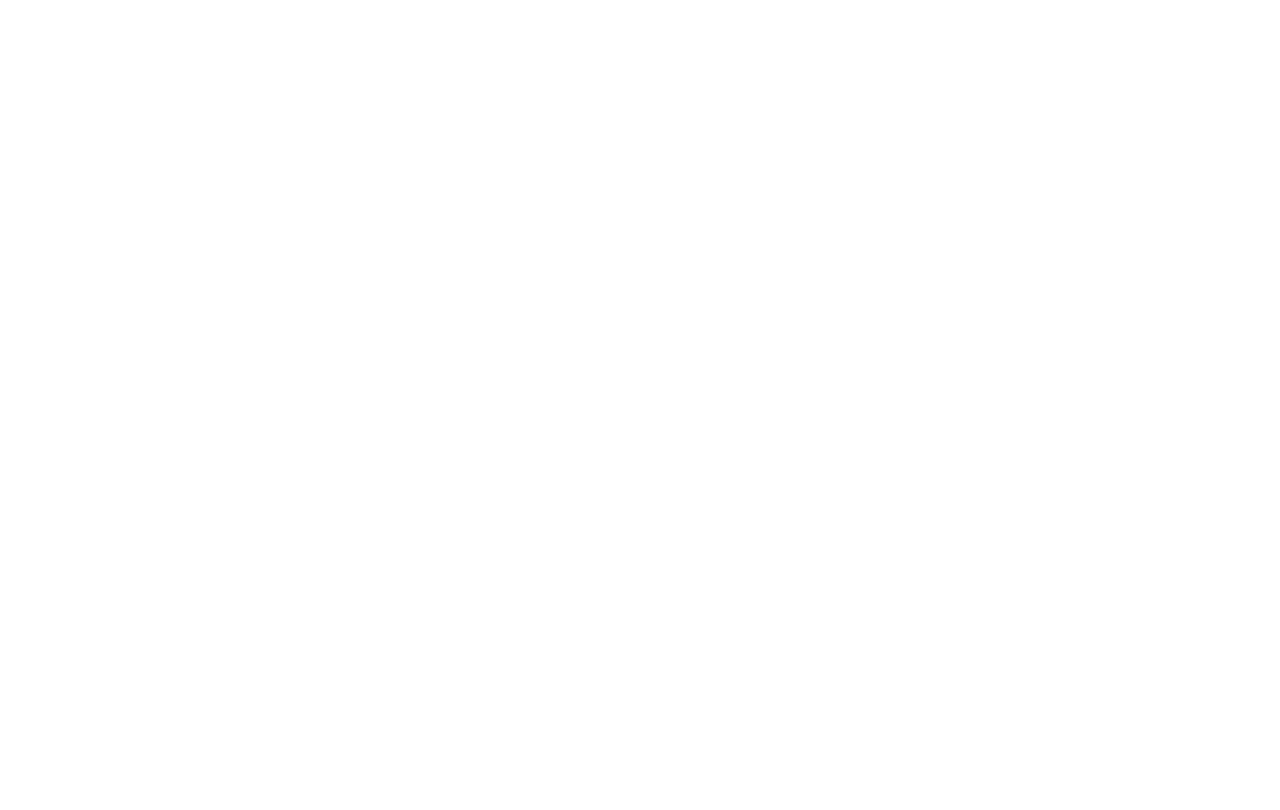
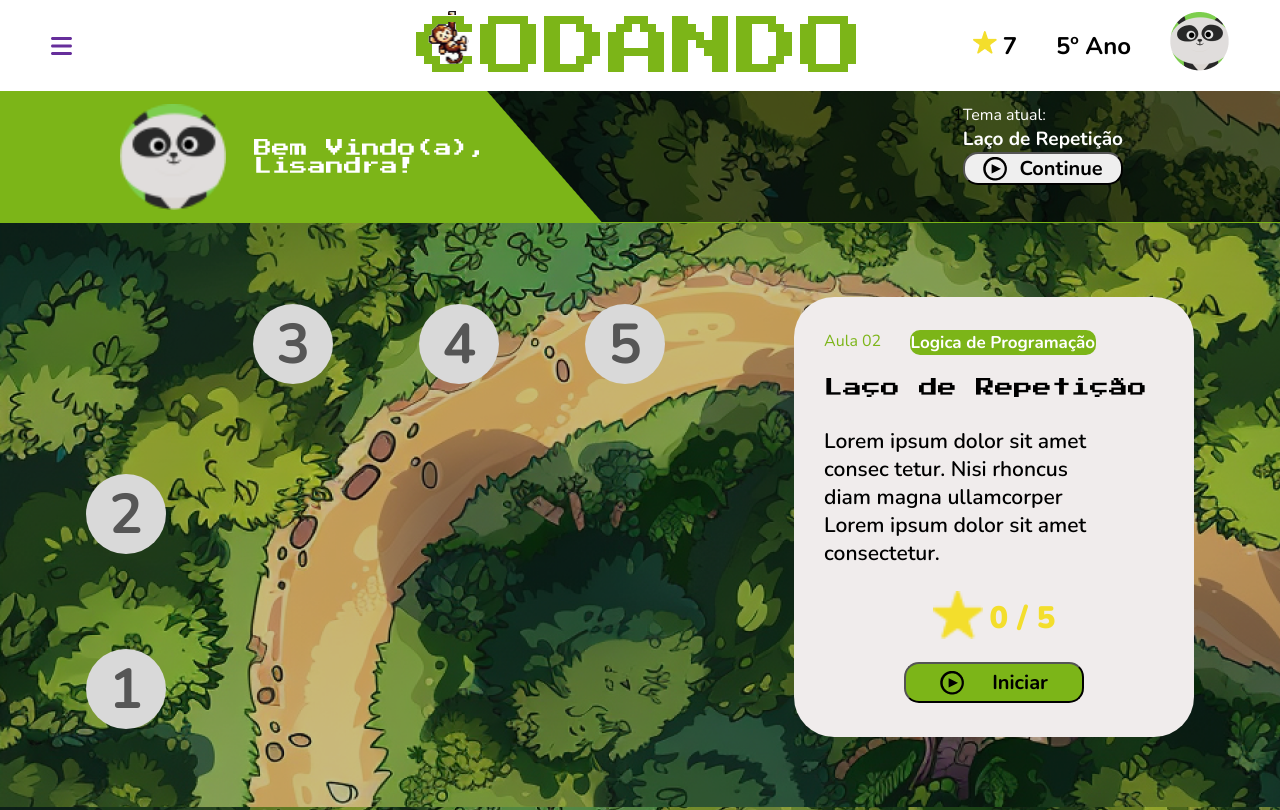
Before and after one commit to Projeto-Codando/institucional, a React (Create React App) app: page /rotaNiveis in a window 1280 px wide. Before the commit this address had no page. Built offline with nearby package versions, Linux system fonts and the light colour scheme; a web font is replaced by a local one.

Commit message:
feat: Telas adicionadas lobby e jogo

```diff
--- a/src/App.js
+++ b/src/App.js
@@ -4,6 +4,8 @@
 import SiteInstitucional from './screens/siteInstitucional/siteInstitucional';
 import Cadastro from './screens/cadastro/cadastro';
 import Login from './screens/login/login'
+import RotaNiveis from './screens/rotaNiveis/rotaNiveis'
+import Jogo from './screens/jogo/jogo'
 import { BrowserRouter, Routes, Route } from 'react-router-dom';
 
 
@@ -15,6 +17,8 @@
         <Route path='/' element={<SiteInstitucional />} />
         <Route path='/cadastro' element={ <Cadastro/> }/>
         <Route path='/login' element={ <Login/>}/>
+        <Route path='/rotaNiveis' element={ <RotaNiveis/>}/>
+        <Route path='/jogo' element={ <Jogo/>}/>
       </Routes>
     </BrowserRouter>
   )
--- a/src/componentes/barra-lateral/barra-lateral.css
+++ b/src/componentes/barra-lateral/barra-lateral.css
@@ -10,6 +10,7 @@
   overflow-x: hidden;
   display: flex;
   align-items: left;
+  z-index: 3;
   transition: all 1s ease; /* Transição da largura com duração de 0.3 segundos e função de temporização ease-in-out */
 }
 
--- a/src/routes.js
+++ b/src/routes.js
@@ -2,6 +2,8 @@
 import Institucional from "./screens/siteInstitucional/siteInstitucional"
 import Cadastro from "./screens/cadastro/cadastro"
 import Login from "./screens/login/login"
+import RotaNiveis from "./screens/rotaNiveis/rotaNiveis";
+import Jogo from "./screens/jogo/jogo"
 import { BrowserRouter, Routes, Route, Link } from "react-router-dom";
 function Rotas() {
     return (
@@ -11,6 +13,9 @@
                     <Route path="/" element={<Institucional />}/>
                     <Route path="/cadastro" element={<Cadastro />}/>
                     <Route path="/login" element={<Login /> }/>
+                    <Route path='/rotaNiveis' element={ <RotaNiveis/>}/>
+                    <Route path='/jogo' element={ <Jogo/>}/>
+
                 </Routes>
             </BrowserRouter>
         </>
--- /dev/null
+++ b/src/screens/jogo/jogo.css
@@ -0,0 +1,6 @@
+.sectionJogo{
+    height: 100vh;
+    background: url(../../imgs/back-banner-bananas.png);
+    display: flex;
+    flex-direction: column;
+}
--- /dev/null
+++ b/src/screens/jogo/jogo.jsx
@@ -0,0 +1,29 @@
+import './jogo.css'
+import React, { useState } from 'react';
+import Header from "../../componentes/headerLoginCadastro/headerLogin";
+import Logo from "../../imgs/logo-roxo.png"
+function Jogo() {
+
+    return (
+        <div className='jogo'>
+            <Header
+                logo={Logo}
+                statusEstrela="true"
+                statusSerie="true"
+                statusAvatar="true"
+            />
+            <div className='sectionJogo'>
+                <div className='niveisJogo'>
+
+                </div>
+                <div className='containerJogo'>
+
+                </div>
+            </div>
+        </div>
+    )
+
+
+}
+
+export default Jogo;
--- a/src/screens/login/login.jsx
+++ b/src/screens/login/login.jsx
@@ -4,8 +4,10 @@
 import { toast } from 'react-toastify';
 import api from '../../api';
 import FormularioLogin from "../../componentes/formularios/formularioLogin";
-import Header from "../../componentes/header/header";
+import Header from "../../componentes/headerLoginCadastro/headerLogin";
 import './login.css'
+import Logo from "../../imgs/Logo.svg"
+
 
 function Login() {
     let navigate = useNavigate()
@@ -32,10 +34,14 @@
 
     return (
         <div>
-            <Header />
+            <Header
+               statusBotao2="true"
+               logo={Logo}
+               justifyContent="center"
+            />
             <section className='sectionBackgroundLogin' >
                 <div className='buttom-voltar'>
-                    <button> &lt; Voltar </button>
+                    <button onClick={() => navigate("/")}> &lt; Voltar </button>
                 </div>
                 <div className='container-background' >
                 <FormularioLogin setApelido={setApelido} setSenha={setSenha} onClick={handleSave} />
--- /dev/null
+++ b/src/screens/rotaNiveis/rotaNiveis.css
@@ -0,0 +1,226 @@
+@import url('https://fonts.googleapis.com/css2?family=Press+Start+2P&display=swap');
+
+.press-start-2p-regular {
+    font-family: "Press Start 2P", system-ui;
+    font-weight: 400;
+    font-style: normal;
+}
+
+.containerBemVindo {
+    height: 132px;
+    width: 100%;
+    background-color: #7CB518;
+
+    display: flex;
+    align-items: center;
+}
+
+.cardsBemVindo {
+    display: flex;
+    position: relative;
+    justify-content: space-between;
+    width: 1003px;
+    padding: 0px 0px 0px 120px;
+}
+
+.bemVindo {
+    display: flex;
+    justify-content: space-between;
+    width: 368px;
+    align-items: center;
+}
+
+.bemVindo span {
+    font-family: "Press Start 2P";
+    color: white;
+    font-size: 18px;
+}
+
+.bemVindo img {
+    width: 106px;
+    height: 106px;
+
+}
+
+.cardTema {
+    display: flex;
+    height: max-content;
+}
+
+.tema {
+    position: relative;
+    z-index: 1;
+    display: flex;
+    flex-direction: column;
+    justify-content: space-evenly;
+}
+
+.span1 {
+    color: white;
+    font: 15px;
+}
+
+.span2 {
+    color: white;
+    font-size: 19px;
+    font-weight: bold;
+}
+
+.background-bemVindo {
+    position: absolute;
+    right: 0;
+}
+
+.botaoBemVindo{
+    display: flex;
+    justify-content: space-evenly;
+    align-items: center;
+}
+
+.botaoBemVindo button{
+    width: 180px;
+    height: 41px;
+    background-color: white;
+    display: flex;
+    justify-content: space-evenly;
+    align-items: center;
+}
+
+.containerRota {
+    background-image: url(../../imgs/Background-rota.png);
+    width: 100%;
+    height: 587px;
+    display: flex;
+    align-items: center;
+    justify-content: space-evenly;
+}
+
+.rota {
+    height: 425px;
+    width: 622px;
+    display: flex;
+    flex-direction: column-reverse;
+    justify-content: space-between;
+}
+
+.cardNiveis2 {
+    display: flex;
+    justify-content: space-around;
+    width: 80%;
+}
+
+.cardNiveis1 {
+    display: flex;
+    flex-direction: column-reverse;
+    height: 60%;
+    justify-content: space-between;
+
+}
+
+.nivel {
+    background: #D9D9D9;
+    width: 80px;
+    height: 80px;
+    border-radius: 100%;
+    display: flex;
+    align-items: center;
+    justify-content: center
+}
+.nivel span{
+    font-size: 56px;
+    color: #565656;
+    font-weight: bold;
+}
+.containerNivel {
+    width: 100%;
+    display: flex;
+    justify-content: end;
+}
+
+.containerAula {
+    height: 440px;
+    width: 400px;
+    background-color: #F0ECEC;
+    border-radius: 40px;
+    display: flex;
+    justify-content: center;
+    align-items: center;
+}
+
+.materia {
+    width: 80%;
+    height: max-content;
+    display: flex;
+    justify-content: space-between;
+}
+
+.cardAula {
+    height: 85%;
+    width: 85%;
+    display: flex;
+    flex-direction: column;
+    justify-content: space-between;
+}
+
+.aula {
+    color: #7CB518;
+}
+
+.tituloMateria {
+    width: max-content;
+    background-color: #7CB518;
+    color: white;
+    border-radius: 10px;
+    display: flex;
+    align-items: center;
+    justify-content: center;
+    font-weight: bold;
+    font-size: 17px;
+    padding: 1px;
+}
+
+.titulo span {
+    font-family: "Press Start 2P", system-ui;
+    font-size: 19px;
+}
+
+.subtituloAula {
+    width: 86%;
+}
+
+.subtituloAula span{
+    font-size: 21px;
+    font-weight: 600;
+}
+
+.estrelaAula {
+    display: flex;
+    justify-content: center;
+    align-items: end;
+    gap: 7px;
+}
+
+.estrelaAula img{
+    width: 50px;
+}
+
+.estrelaAula span{
+    font-size: 31px;
+    text-align: center;
+    font-weight: 900;
+    color: #F3DE2C;
+}
+
+.botaoAula {
+    display: flex;
+    justify-content: center;
+}
+
+.botaoAula button {
+    width: 180px;
+    height: 41px;
+    background-color: #7CB518;
+    display: flex;
+    justify-content: space-evenly;
+    align-items: center;
+}
--- /dev/null
+++ b/src/screens/rotaNiveis/rotaNiveis.jsx
@@ -0,0 +1,79 @@
+import './rotaNiveis.css'
+import React, { useState } from 'react';
+import Header from "../../componentes/headerLoginCadastro/headerLogin";
+import Logo from "../../imgs/verde-logo.svg"
+import Avatar from "../../imgs/img-avatar.png"
+import MetadeFloresta from "../../imgs/background-floresta-cortado.png"
+import Estrela from '../../imgs/estrela.png'
+import Start from '../../imgs/start.png'
+
+
+function RotasNiveis() {
+
+    return (
+        <div className='rotaNiveis'>
+            <Header
+                logo={Logo}
+                statusEstrela="true"
+                statusSerie="true"
+                statusAvatar="true"
+            />
+            <div className='sectionRotas'>
+                <div className='containerBemVindo'>
+                    <img className='background-bemVindo' src={MetadeFloresta} alt="Background Floresta" />
+                    <div className='cardsBemVindo'>
+                        <div className='bemVindo'>
+                            <img src={Avatar} alt="Imagem avatar" />
+                            <span>Bem Vindo(a), <br />Lisandra!</span>
+                        </div>
+                        <div className='cardTema'>1
+
+                            <div className='tema'>
+                                <span className='span1'>Tema atual:</span>
+                                <span className='span2'>Laço de Repetição</span>
+                                <button className='botaoBemVindo'> <img src={Start} alt="" />Continue</button>
+                            </div>
+                        </div>
+                    </div>
+                </div>
+                <div className='containerRota'>
+                    <div className='rota'>
+                        <div className='cardNiveis1'>
+                            <div className='nivel'> <span>1</span> </div>
+                            <div className='nivel'> <span>2</span> </div>
+                        </div>
+                        <div className='containerNivel'>
+                            <div className='cardNiveis2'>
+                                <div className='nivel'> <span>3</span> </div>
+                                <div className='nivel'> <span>4</span> </div>
+                                <div className='nivel'> <span>5</span> </div>
+                            </div>
+                        </div>
+                    </div>
+                    <div className='containerAula'>
+                        <div className='cardAula'>
+                            <div className='materia'>
+                                <span className='aula'>Aula 02</span>
+                                <span className='tituloMateria'>Logica de Programação</span>
+                            </div>
+                            <div className='titulo'><span>Laço de Repetição</span>
+                            </div>
+                            <div className='subtituloAula'>
+                                <span>Lorem ipsum dolor sit amet consec tetur. Nisi rhoncus diam magna ullamcorper Lorem ipsum dolor sit amet consectetur.</span>
+                            </div>
+                            <div className='estrelaAula'>
+                                <img src={Estrela} alt="estrelaAula" /> <span>0 / 5</span>
+                            </div>
+                            <div className='botaoAula'> <button><img src={Start} alt="" />Iniciar</button></div>
+                        </div>
+                    </div>
+                </div>
+            </div>
+
+        </div>
+    )
+
+
+}
+
+export default RotasNiveis;
```
